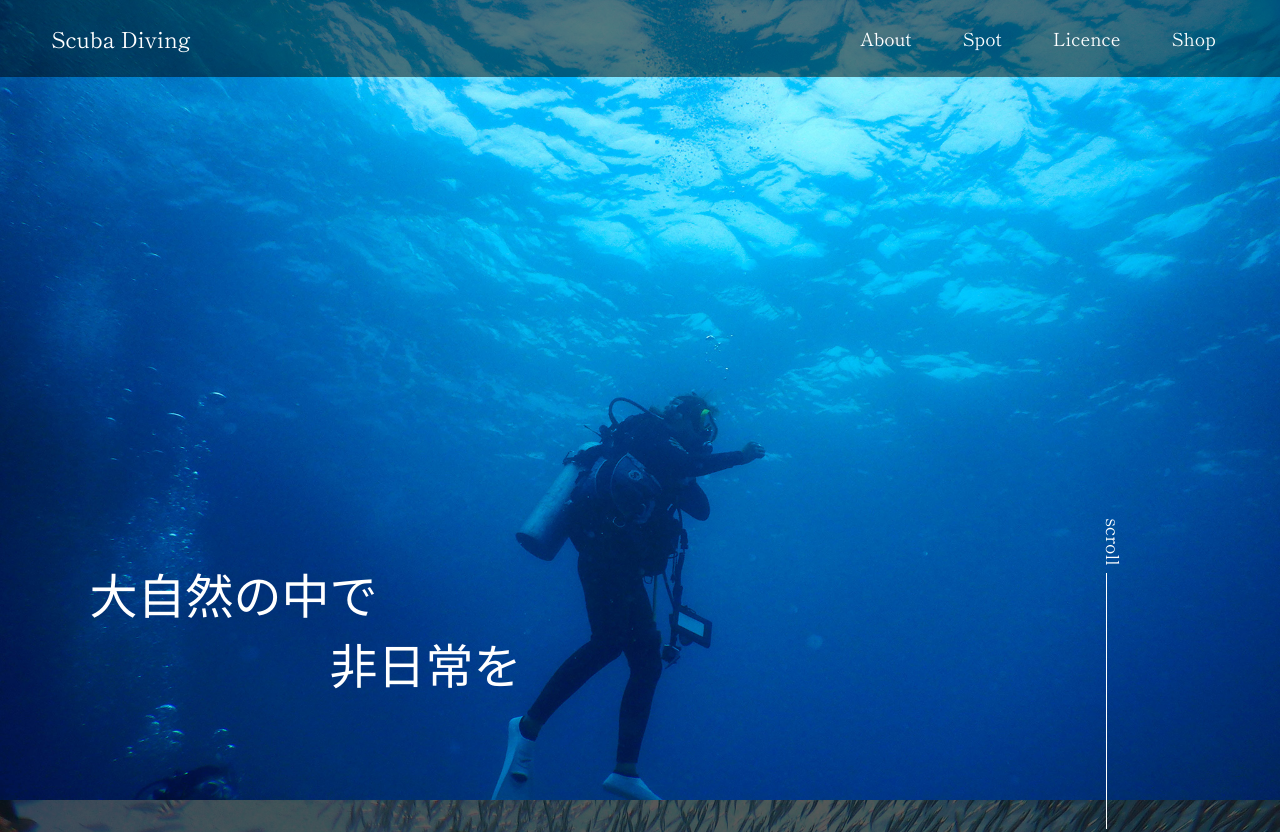
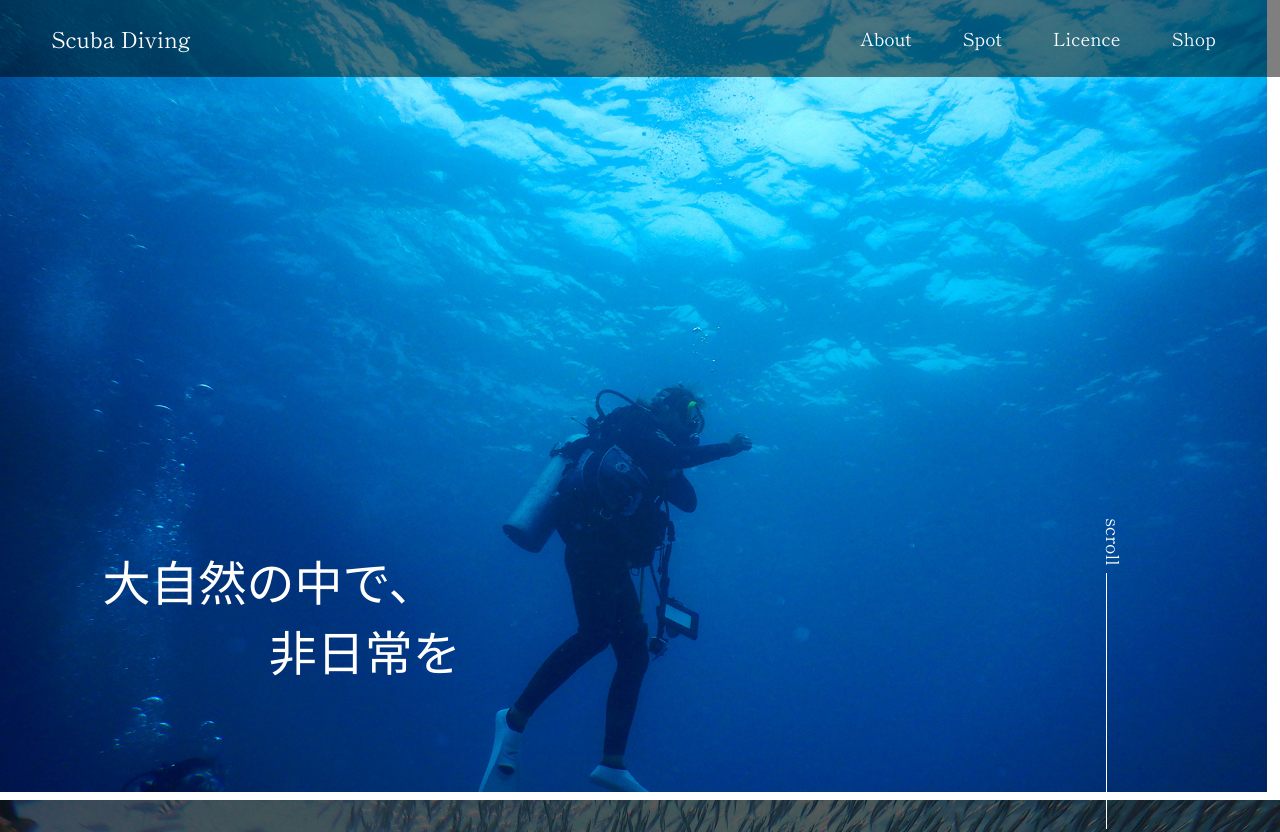
Before and after one commit to sasashun0130/OriginalDivingSite, a plain HTML site: page index.html in a window 1280 px wide. Shown: the top 832 px of the page. Drawn offline with nearby package versions, Linux system fonts and the light colour scheme.

Commit message:
PC版完成

```diff
--- a/index.html
+++ b/index.html
@@ -15,16 +15,16 @@
 
     <script src="https://ajax.googleapis.com/ajax/libs/jquery/3.6.0/jquery.min.js"></script>
     <script src="http://cdn.jsdelivr.net/particles.js/2.0.0/particles.min.js"></script>
+    <script src="https://code.jquery.com/jquery-3.4.1.min.js" integrity="sha256-CSXorXvZcTkaix6Yvo6HppcZGetbYMGWSFlBw8HfCJo=" crossorigin="anonymous"></script>
 
     <script src="js/jquery.bgswitcher.js"></script>
     <script src="js/particles.js-master/particles.js"></script>
     <script src="js/main.js"></script>
 
     <link rel="stylesheet" href="style.css">
-
 </head>
 <body>
-    <header>
+    <header class="blurTrigger">
         <p><a href="#firstview" class="header-title">Scuba Diving</a></p>
         <nav>
             <ul>
@@ -36,8 +36,8 @@
         </nav>
     </header>
 
-    <section class="bg-switcher" id="firstview">
-        <h1 class="title">大自然の中で<br><span>非日常を</span></h1>
+    <section class="bg-switcher blurTrigger" id="firstview">
+        <h1 class="title">大自然の中で、<br><span>非日常を</span></h1>
         <div class="scroll">
             <p>scroll</p><span></span>
         </div>
--- a/js/main.js
+++ b/js/main.js
@@ -47,3 +47,21 @@ $(document).ready(function(){
       }});
     });
 });
+
+function BlurTextAnimeControl() {
+	$('.blurTrigger').each(function(){ //blurTriggerというクラス名が
+		var elemPos = $(this).offset().top-50;//要素より、50px上の
+		var scroll = $(window).scrollTop();
+		var windowHeight = $(window).height();
+		if (scroll >= elemPos - windowHeight){
+		$(this).addClass('blur');// 画面内に入ったらblurというクラス名を追記
+		}else{
+		$(this).removeClass('blur');// 画面外に出たらblurというクラス名を外す
+		}
+		});
+}
+
+// 画面が読み込まれたらすぐに動かしたい場合の記述
+$(window).on('load', function () {
+	BlurTextAnimeControl();/* アニメーション用の関数を呼ぶ*/
+});// ここまで画面が読み込まれたらすぐに動かしたい場合の記述
--- a/style.css
+++ b/style.css
@@ -83,13 +83,36 @@ nav li{
     position: absolute;
     font-size: 48px;
     text-align: left;
-    bottom: 8vw;
-    left: 7vw;
+    bottom: 9vw;
+    left: 8vw;
     font-weight: lighter;
 }
 
 .title span{
-    margin-left: 240px;
+    margin-left: 13vw;
+}
+
+.blur{
+	animation-name:blurAnime;
+	animation-duration: 1.8s;
+	animation-fill-mode:forwards;
+}
+.blurTrigger{
+    opacity: 0;
+}
+
+@keyframes blurAnime{
+    from {
+        filter: blur(10px);
+        transform: scale(1.02);
+        opacity: 0;
+    }
+
+    to {
+        filter: blur(0);
+        transform: scale(1);
+        opacity: 1;
+    }
 }
 
 .scroll{
```
Also changed, not shown: licence.html (+14 -13 lines).
